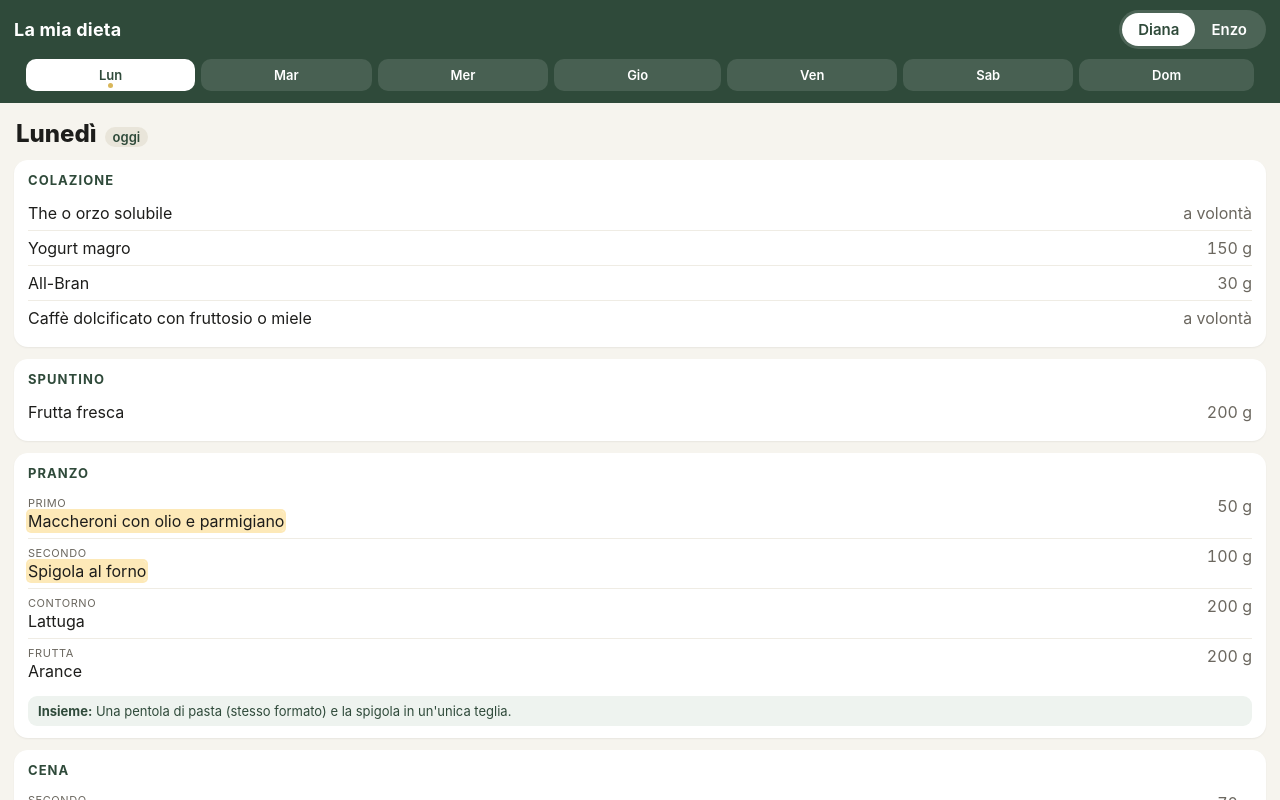
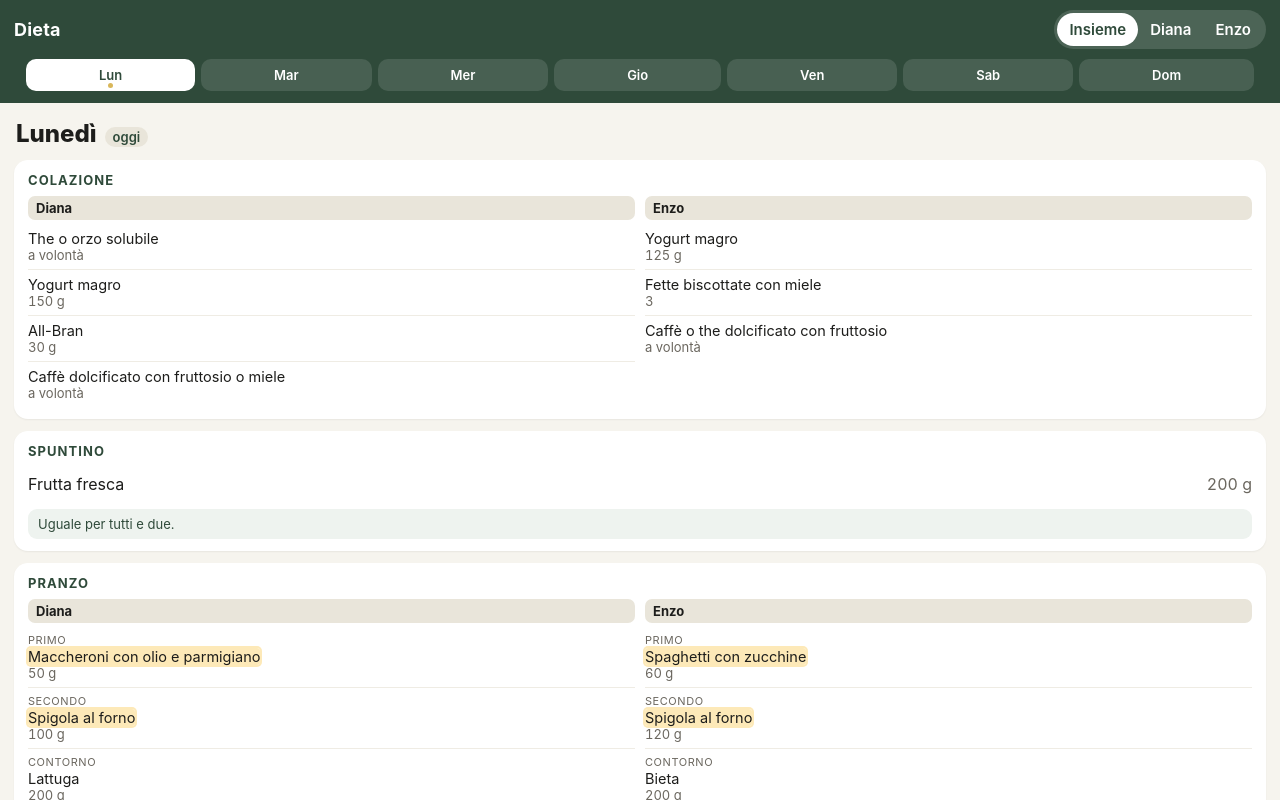
Before and after one commit to SilvioCresciDev/dieta-diana-enzo, a plain HTML site: page index.html in a window 1280 px wide. Drawn offline with Linux system fonts and the light colour scheme.

Commit message:
Aggiunge la vista Insieme, predefinita all'apertura
Co-Authored-By: Claude Opus 5.5 <noreply@anthropic.com>
Claude-Session: https://claude.ai/code/session_012mNnALExfwbWTYe1BD67i6

```diff
--- a/index.html
+++ b/index.html
@@ -27,7 +27,7 @@
   h1 { font-size: 18px; margin: 0; font-weight: 700; letter-spacing: .2px; }
   .who { display: flex; background: rgba(255,255,255,.14); border-radius: 999px; padding: 3px; }
   .who button { border: 0; background: transparent; color: #fff; font: inherit; font-weight: 600;
-    padding: 7px 16px; border-radius: 999px; font-size: 15px; }
+    padding: 7px 12px; border-radius: 999px; font-size: 15px; }
   .who button.on { background: #fff; color: var(--brand); }
 
   nav.days { display: flex; gap: 6px; padding: 10px 12px 2px; overflow-x: auto; scrollbar-width: none; }
@@ -59,6 +59,10 @@
   .oil { font-size: 14px; color: var(--muted); text-align: center; margin: 4px 0 12px; }
   .legend { font-size: 12px; color: var(--muted); text-align: center; }
   .legend i { display: inline-block; width: 14px; height: 10px; background: var(--hl); border: 1px solid var(--hl-line); border-radius: 2px; vertical-align: -1px; }
+  .two { display: grid; grid-template-columns: 1fr 1fr; gap: 10px; }
+  .two .col h3 { margin: 0 0 4px; font-size: 13px; color: var(--ink); background: var(--brand-2); border-radius: 7px; padding: 4px 8px; }
+  .two li { display: block; font-size: 14.5px; padding: 6px 0; }
+  .two li .q { display: block; font-size: 13px; }
   details.rules { background: var(--card); border-radius: var(--radius); padding: 10px 14px; margin-top: 8px; font-size: 14px; color: #3b3934; }
   details.rules summary { font-weight: 700; color: var(--brand); cursor: pointer; }
   details.rules li { display: list-item; font-size: 14px; border: 0; padding: 3px 0; margin-left: 18px; }
@@ -68,8 +72,9 @@
 <body>
 <header>
   <div class="top">
-    <h1>La mia dieta</h1>
+    <h1>Dieta</h1>
     <div class="who" role="tablist">
+      <button data-p="I">Insieme</button>
       <button data-p="D">Diana</button>
       <button data-p="E">Enzo</button>
     </div>
@@ -148,6 +153,17 @@ const RULES = [
 
 const esc = s => String(s).replace(/[&<>"]/g, c => ({"&":"&amp;","<":"&lt;",">":"&gt;",'"':"&quot;"}[c]));
 
+function twoCols(d, e, fn) {
+  return `<div class="two"><div class="col"><h3>Diana</h3>${fn(d)}</div><div class="col"><h3>Enzo</h3>${fn(e)}</div></div>`;
+}
+function block(title, d, e, fn, tip) {
+  const body = person === "I" ? twoCols(d, e, fn) : fn(person === "D" ? d : e);
+  return `<div class="meal"><h2>${title}</h2>${body}${tip ? `<div class="tip"><b>Insieme:</b> ${esc(tip)}</div>` : ""}</div>`;
+}
+function oilLine() {
+  return person === "I" ? `Olio di oliva nella giornata: Diana <b>${OIL.D}</b> · Enzo <b>${OIL.E}</b>`
+                        : `Olio di oliva nella giornata: <b>${OIL[person]}</b>`;
+}
 function simpleList(items) {
   return "<ul>" + items.map(([n,q]) => `<li><span class="n">${esc(n)}</span><span class="q">${esc(q)}</span></li>`).join("") + "</ul>";
 }
@@ -158,7 +174,8 @@ function mealList(items) {
 }
 
 const todayIdx = (new Date().getDay() + 6) % 7;
-let person = (() => { try { return localStorage.getItem("person") || "D"; } catch { return "D"; } })();
+// All'apertura si parte sempre dalla vista "Insieme"
+let person = "I";
 let current = todayIdx;
 
 const pager = document.getElementById("pager");
@@ -171,11 +188,11 @@ function render() {
   pager.innerHTML = WEEK.map((d,i) => `
     <section class="day" aria-label="${DAYS[i]}">
       <div class="dayname">${DAYS[i]}${i===todayIdx ? "<small>oggi</small>" : ""}</div>
-      <div class="meal"><h2>Colazione</h2>${simpleList(BREAKFAST[person])}</div>
-      <div class="meal"><h2>Spuntino</h2>${simpleList(SNACK)}</div>
-      <div class="meal"><h2>Pranzo</h2>${mealList(d.L[person])}<div class="tip"><b>Insieme:</b> ${esc(d.L.tip)}</div></div>
-      <div class="meal"><h2>Cena</h2>${mealList(d.C[person])}<div class="tip"><b>Insieme:</b> ${esc(d.C.tip)}</div></div>
-      <div class="oil">Olio di oliva nella giornata: <b>${OIL[person]}</b></div>
+      ${block("Colazione", BREAKFAST.D, BREAKFAST.E, simpleList)}
+      <div class="meal"><h2>Spuntino</h2>${simpleList(SNACK)}${person === "I" ? '<div class="tip">Uguale per tutti e due.</div>' : ""}</div>
+      ${block("Pranzo", d.L.D, d.L.E, mealList, d.L.tip)}
+      ${block("Cena", d.C.D, d.C.E, mealList, d.C.tip)}
+      <div class="oil">${oilLine()}</div>
       <div class="legend"><i></i> si cucina insieme per tutti e due</div>
       <details class="rules"><summary>Consigli della nutrizionista</summary><ul>${RULES.map(r=>`<li>${esc(r)}</li>`).join("")}</ul></details>
     </section>`).join("");
@@ -204,7 +221,6 @@ pager.addEventListener("scroll", () => {
 nav.addEventListener("click", e => { const b = e.target.closest("button"); if (b) goTo(+b.dataset.i); });
 document.querySelectorAll(".who button").forEach(b => b.addEventListener("click", () => {
   person = b.dataset.p;
-  try { localStorage.setItem("person", person); } catch {}
   const y = pager.children[current]?.scrollTop || 0;
   render();
   if (pager.children[current]) pager.children[current].scrollTop = y;
--- a/sw.js
+++ b/sw.js
@@ -1,4 +1,4 @@
-const CACHE = "dieta-v1";
+const CACHE = "dieta-v2";
 const FILES = ["./", "index.html", "manifest.webmanifest", "icon-192.png", "icon-512.png"];
 self.addEventListener("install", e => { e.waitUntil(caches.open(CACHE).then(c => c.addAll(FILES))); self.skipWaiting(); });
 self.addEventListener("activate", e => {
```
